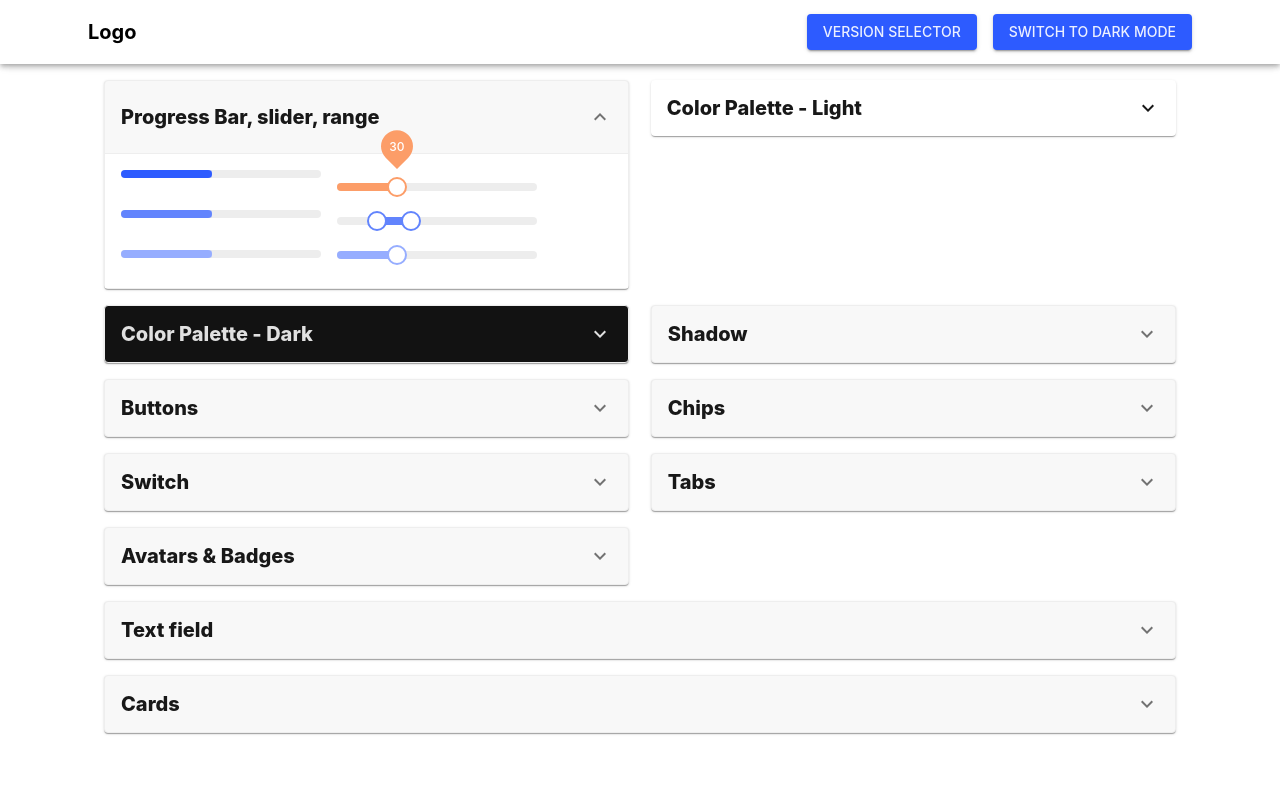
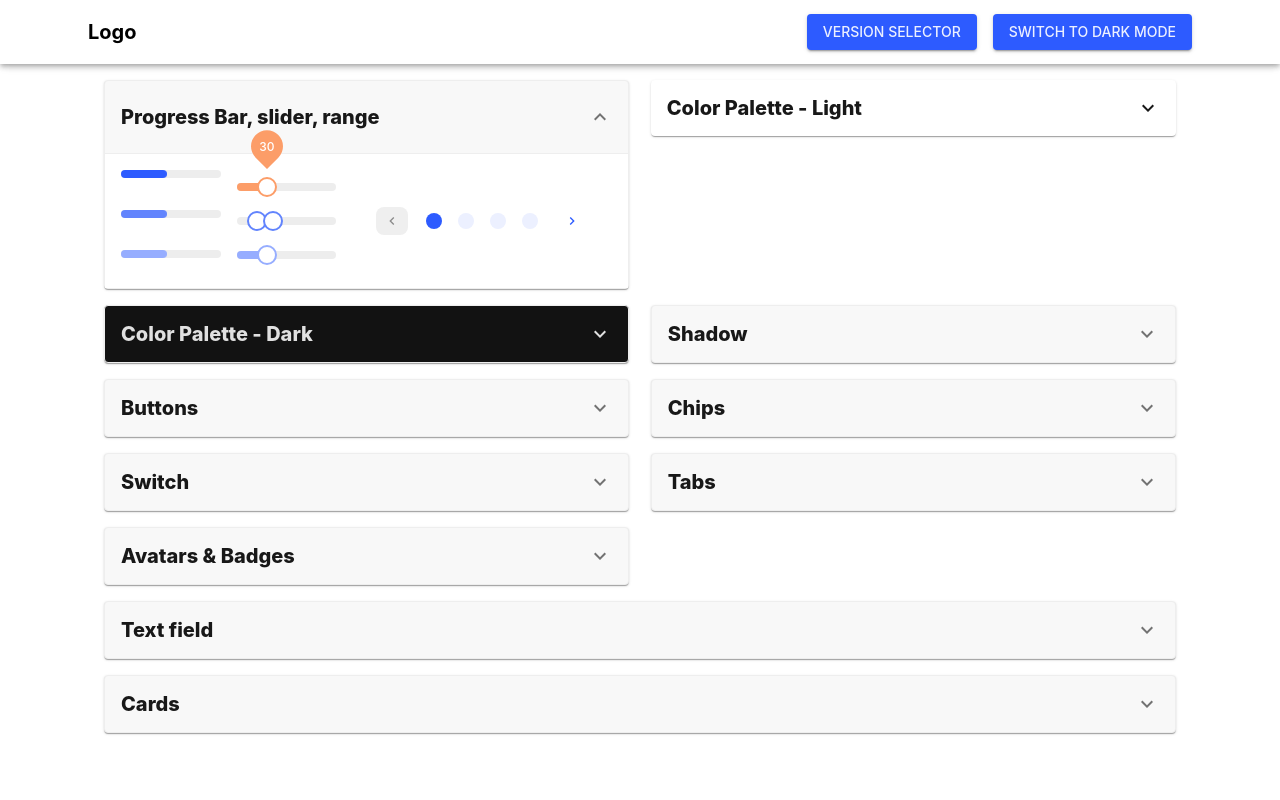
Before and after one commit to Yuki-kykyky/layout-demos, a Next.js app: page / in a window 1280 px wide. Shown: the top 800 px of the page. Built offline with nearby package versions, Linux system fonts and the light colour scheme.

Commit message:
feat: generate woop-stepper

```diff
--- a/app/common/ui/page2/woop/woop-btn-base.tsx
+++ b/app/common/ui/page2/woop/woop-btn-base.tsx
@@ -23,6 +23,7 @@ export function WoopBtnBase({
   endIcon,
   onFocus,
   onBlur,
+  onClick,
   sx,
   ...props
 }: {
@@ -34,6 +35,7 @@ export function WoopBtnBase({
   endIcon?: React.ReactNode;
   onFocus?: (event: React.FocusEvent<HTMLButtonElement>) => void;
   onBlur?: (event: React.FocusEvent<HTMLButtonElement>) => void;
+  onClick?: () => void;
   sx?: SxProps;
   props?: ButtonProps;
 }) {
@@ -65,6 +67,7 @@ export function WoopBtnBase({
       }
       onFocus={onFocus}
       onBlur={onBlur}
+      onClick={onClick}
       {...props}
     >
       {startIcon && <span style={{ marginRight: "8px" }}>{startIcon}</span>}
--- a/app/common/ui/page2/woop/woop-icon-btn.tsx
+++ b/app/common/ui/page2/woop/woop-icon-btn.tsx
@@ -9,6 +9,7 @@ export function WoopIconBtn({
   icon,
   activeIcon,
   sx,
+  onClick,
   ...props
 }: {
   icon: React.ReactNode;
@@ -17,6 +18,7 @@ export function WoopIconBtn({
   size?: BtnSize;
   disabled?: boolean;
   sx?: SxProps;
+  onClick?: () => void;
   props?: ButtonProps;
 }) {
   const [isActive, setIsActive] = useState(false);
@@ -36,9 +38,10 @@ export function WoopIconBtn({
       onFocus={handleFocus}
       onBlur={handleBlur}
       sx={sx}
+      onClick={onClick}
       {...props}
     >
-      {isActive ? activeIcon : icon}
+      {activeIcon && isActive ? activeIcon : icon}
     </WoopBtnBase>
   );
 }
--- /dev/null
+++ b/app/common/ui/page2/woop/woop-stepper.tsx
@@ -0,0 +1,73 @@
+import { MobileStepper, SxProps } from "@mui/material";
+import React from "react";
+import { BtnSize, BtnType } from "./woop-btn-base";
+import { WoopIconBtn } from "./woop-icon-btn";
+import { KeyboardArrowLeft, KeyboardArrowRight } from "@mui/icons-material";
+
+export function WoopStepper({
+  activeStep,
+  handleNext,
+  handleBack,
+  maxSteps,
+  sx,
+}: {
+  activeStep: number;
+  handleNext: () => void;
+  handleBack: () => void;
+  maxSteps: number;
+  sx?: SxProps;
+}) {
+  return (
+    <MobileStepper
+      variant="dots"
+      steps={maxSteps}
+      position="static"
+      activeStep={activeStep}
+      sx={{
+        maxWidth: 400,
+        flexGrow: 1,
+        "& .MuiMobileStepper-dots": {
+          display: "flex",
+          justifyContent: "center",
+          alignItems: "center",
+          gap: 1.5,
+        },
+        "& .MuiMobileStepper-dot": {
+          height: "16px",
+          width: "16px",
+          backgroundColor: (theme) => theme.palette.primary.contrastText,
+          "&.MuiMobileStepper-dotActive": {
+            backgroundColor: (theme) => theme.palette.primary.main,
+          },
+        },
+        ...sx,
+      }}
+      nextButton={
+        <WoopIconBtn
+          sx={{
+            px: 1,
+            mx: 2,
+          }}
+          type={BtnType.Tertiary}
+          size={BtnSize.XS}
+          icon={<KeyboardArrowRight />}
+          onClick={handleNext}
+          disabled={activeStep === maxSteps - 1}
+        />
+      }
+      backButton={
+        <WoopIconBtn
+          sx={{
+            px: 1,
+            mx: 2,
+          }}
+          type={BtnType.Tertiary}
+          size={BtnSize.XS}
+          onClick={handleBack}
+          disabled={activeStep === 0}
+          icon={<KeyboardArrowLeft />}
+        />
+      }
+    />
+  );
+}
--- /dev/null
+++ b/app/components/page2/step-list.tsx
@@ -0,0 +1,25 @@
+import { WoopStepper } from "@/app/common/ui/page2/woop/woop-stepper";
+import { Stack } from "@mui/material";
+import React, { useState } from "react";
+
+export function StepList() {
+  const [activeStep, setActiveStep] = useState(0);
+
+  const handleNext = () => {
+    setActiveStep((prevActiveStep) => prevActiveStep + 1);
+  };
+
+  const handleBack = () => {
+    setActiveStep((prevActiveStep) => prevActiveStep - 1);
+  };
+  return (
+    <Stack direction="row" spacing={2}>
+      <WoopStepper
+        activeStep={activeStep}
+        handleNext={handleNext}
+        handleBack={handleBack}
+        maxSteps={4}
+      />
+    </Stack>
+  );
+}
--- a/app/pages/woop-design-system.tsx
+++ b/app/pages/woop-design-system.tsx
@@ -6,7 +6,7 @@ import {
   Box,
   Container,
   Stack,
-  Typography,
+  Typography
 } from "@mui/material";
 import { ColorPalette, ColorPaletteDark } from "../common/styles/color-palette";
 import { AvatarList } from "../components/page2/avatar-list";
@@ -17,14 +17,13 @@ import { ChipList } from "../components/page2/chip-list";
 import { ColorPaletteList } from "../components/page2/color-palette-list";
 import { ProgressList } from "../components/page2/progress-list";
 import { ShadowList } from "../components/page2/shadow-list";
+import { SliderList } from "../components/page2/slider-list";
 import { SwitchList } from "../components/page2/switch-list";
 import TabList from "../components/page2/tab-list";
 import { TextFieldList } from "../components/page2/text-field-list";
 import React from "react";
-import { SliderList } from "../components/page2/slider-list";
+import { StepList } from "../components/page2/step-list";
 export function WoopDesignSystem() {
-
-
   return (
     <Container maxWidth="xl">
       <Stack
@@ -55,6 +54,7 @@ export function WoopDesignSystem() {
               <Stack direction="row" spacing={2}>
                 <ProgressList />
                 <SliderList />
+                <StepList />
               </Stack>
             </AccordionDetails>
           </Accordion>
```
